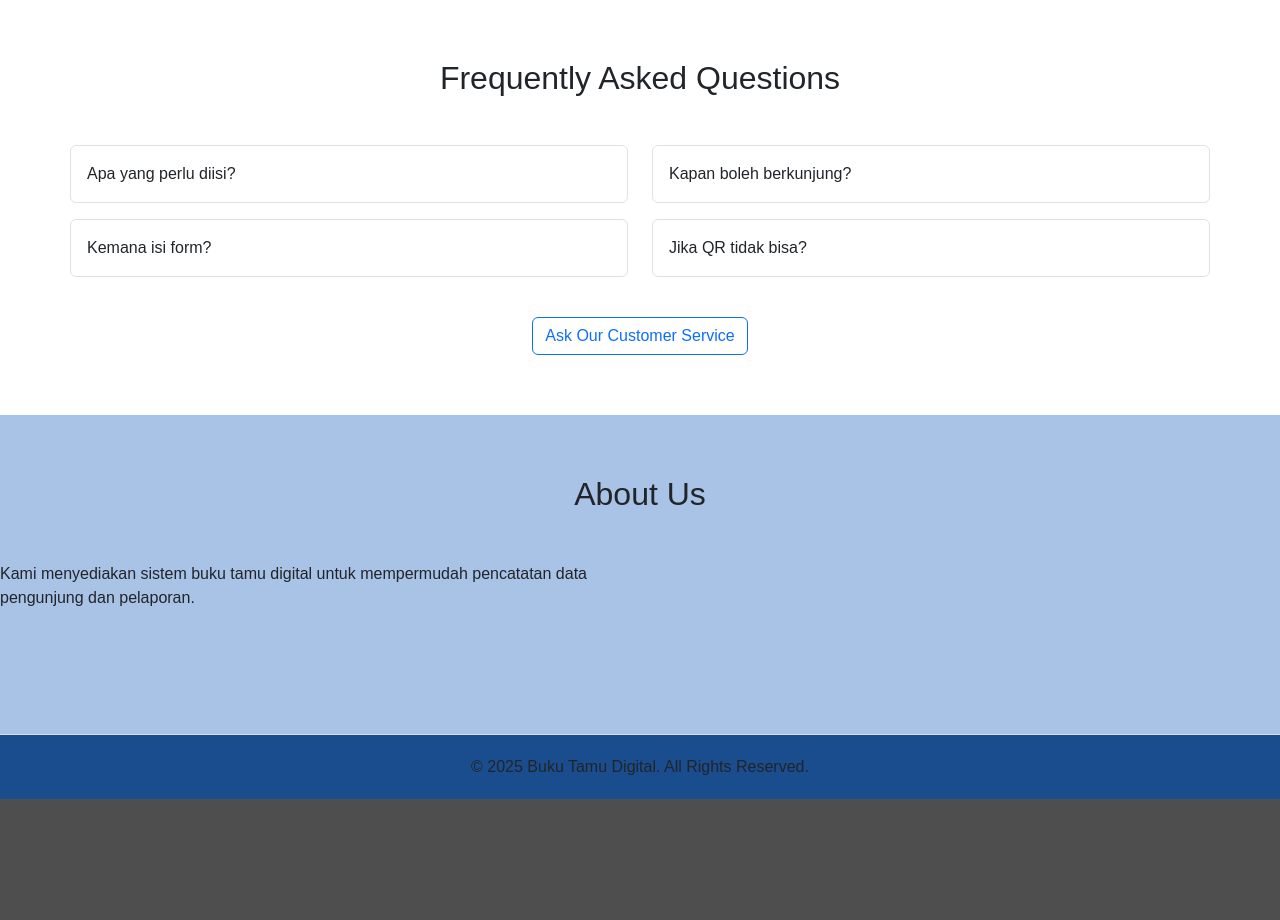
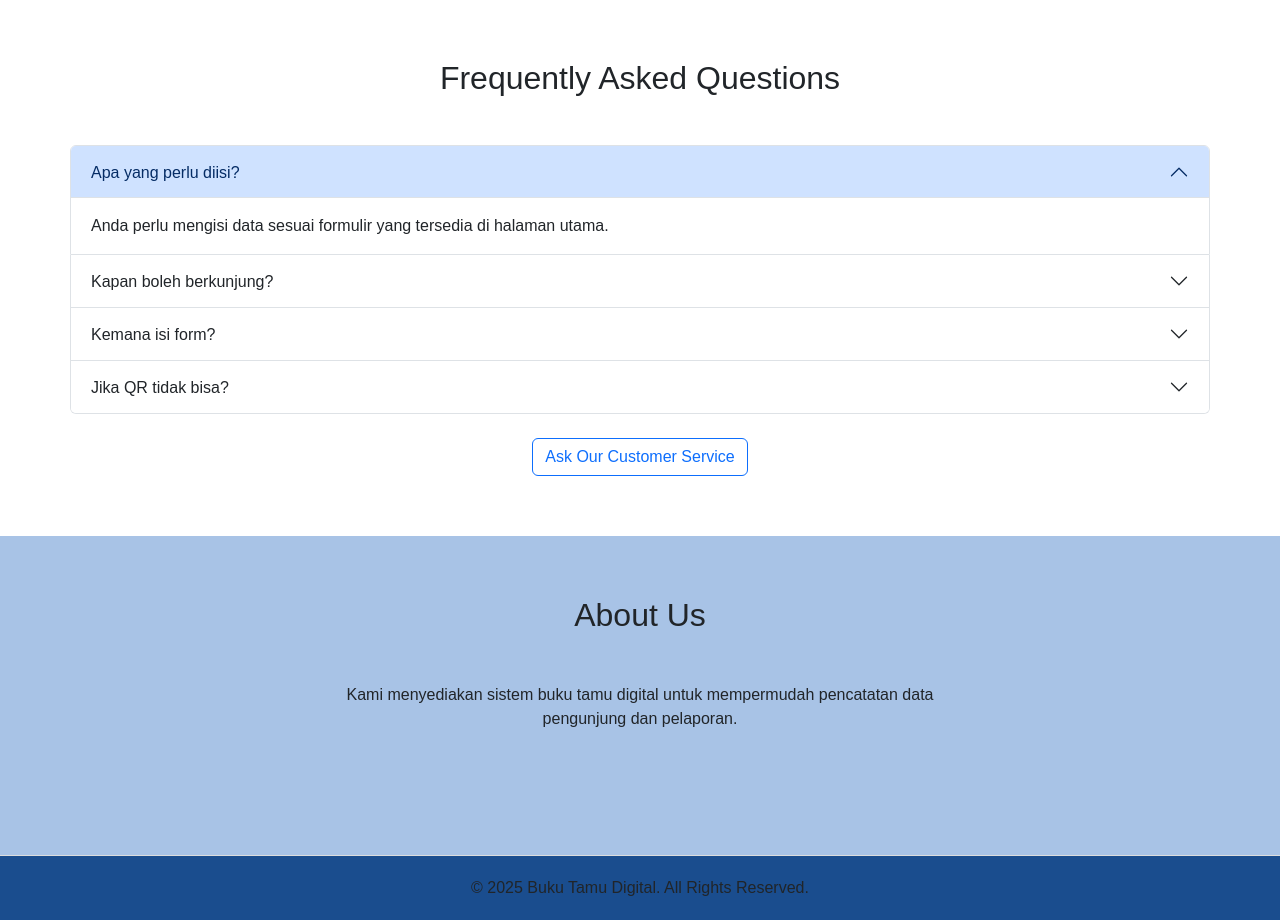
Before and after one commit to NightStarxDs/Buku-Tamu-Tatat-Usaha, a PHP site: page /landing.php in a window 1280 px wide. Shown: the part 873-1793 px from the top of the page. Before the commit the page ends 1672 px from the top, so only its background shows below. Run offline with PHP 8.4, Linux system fonts and the light colour scheme.

Commit message:
perbaikan pada beberapa bagian

```diff
--- a/landing.php
+++ b/landing.php
@@ -13,7 +13,7 @@
     }
     header {
       background-color: #3e7bcb;
-      border-bottom: 2px solid #f9f9f9;
+      border-bottom: 2px solid #3e7bcb;
 
     }
     .logo-text {
@@ -40,6 +40,11 @@
       border-top: 1px solid #ddd;
       padding: 20px;
     }
+
+    html {
+  scroll-behavior: smooth;
+}
+
   </style>
 </head>
 <body>
@@ -51,9 +56,9 @@
     <span class="">BukuTamu Digital</span>
   </div>
   <nav>
-    <a href="#home" class="btn btn-outline-danger mx-1">Home</a>
-    <a href="#faq" class="btn btn-outline-danger mx-1">FAQ</a>
-    <a href="#about" class="btn btn-outline-danger mx-1">About Us</a>
+    <a href="#home" class="btn btn-outline-white mx-1">Home</a>
+    <a href="#faq" class="btn btn-outline-white mx-1">FAQ</a>
+    <a href="#about" class="btn btn-outline-white mx-1">About Us</a>
     <a href="form.php" class="btn btn-outline-warning mx-1">Login</a>
   </nav>
 </header>
@@ -78,30 +83,73 @@
 <!-- FAQ SECTION -->
 <section id="faq" class="faq-section container">
   <h2 class="text-center mb-5">Frequently Asked Questions</h2>
-  <div class="row">
-    <div class="col-md-6 mb-3">
-      <div class="p-3 border rounded">Apa yang perlu diisi?</div>
+
+  <div class="accordion" id="faqAccordion">
+
+    <div class="accordion-item">
+      <h2 class="accordion-header" id="headingOne">
+        <button class="accordion-button" type="button" data-bs-toggle="collapse" data-bs-target="#collapseOne" aria-expanded="true" aria-controls="collapseOne">
+          Apa yang perlu diisi?
+        </button>
+      </h2>
+      <div id="collapseOne" class="accordion-collapse collapse show" aria-labelledby="headingOne" data-bs-parent="#faqAccordion">
+        <div class="accordion-body">
+          Anda perlu mengisi data sesuai formulir yang tersedia di halaman utama.
+        </div>
+      </div>
     </div>
-    <div class="col-md-6 mb-3">
-      <div class="p-3 border rounded">Kapan boleh berkunjung?</div>
+
+    <div class="accordion-item">
+      <h2 class="accordion-header" id="headingTwo">
+        <button class="accordion-button collapsed" type="button" data-bs-toggle="collapse" data-bs-target="#collapseTwo" aria-expanded="false" aria-controls="collapseTwo">
+          Kapan boleh berkunjung?
+        </button>
+      </h2>
+      <div id="collapseTwo" class="accordion-collapse collapse" aria-labelledby="headingTwo" data-bs-parent="#faqAccordion">
+        <div class="accordion-body">
+          Kunjungan dapat dilakukan pada jam operasional yang telah ditentukan.
+        </div>
+      </div>
     </div>
-    <div class="col-md-6 mb-3">
-      <div class="p-3 border rounded">Kemana isi form?</div>
+
+    <div class="accordion-item">
+      <h2 class="accordion-header" id="headingThree">
+        <button class="accordion-button collapsed" type="button" data-bs-toggle="collapse" data-bs-target="#collapseThree" aria-expanded="false" aria-controls="collapseThree">
+          Kemana isi form?
+        </button>
+      </h2>
+      <div id="collapseThree" class="accordion-collapse collapse" aria-labelledby="headingThree" data-bs-parent="#faqAccordion">
+        <div class="accordion-body">
+          Form yang sudah diisi akan otomatis dikirim ke sistem kami untuk diproses.
+        </div>
+      </div>
     </div>
-    <div class="col-md-6 mb-3">
-      <div class="p-3 border rounded">Jika QR tidak bisa?</div>
+
+    <div class="accordion-item">
+      <h2 class="accordion-header" id="headingFour">
+        <button class="accordion-button collapsed" type="button" data-bs-toggle="collapse" data-bs-target="#collapseFour" aria-expanded="false" aria-controls="collapseFour">
+          Jika QR tidak bisa?
+        </button>
+      </h2>
+      <div id="collapseFour" class="accordion-collapse collapse" aria-labelledby="headingFour" data-bs-parent="#faqAccordion">
+        <div class="accordion-body">
+          Silakan hubungi admin atau gunakan form manual sebagai alternatif.
+        </div>
+      </div>
     </div>
+
   </div>
+
   <div class="text-center mt-4">
     <a href="contact.php" class="btn btn-outline-primary">Ask Our Customer Service</a>
   </div>
 </section>
 
 <!-- ABOUT US SECTION -->
-<section id="about" class="about-section container-fluid" style="background-color: #a8c3e6;">
+<section id="about" class="about-section container-fluid text-center" style="background-color: #a8c3e6;">
   <h2 class="text-center mb-5">About Us</h2>
 
-  <div class="row align-items-center mb-5">
+  <div class="row align-items-center justify-content-center mb-5">
     <div class="col-md-6">
       <p>Kami menyediakan sistem buku tamu digital untuk mempermudah pencatatan data pengunjung dan pelaporan.</p>
     </div>
@@ -113,5 +161,8 @@
   &copy; 2025 Buku Tamu Digital. All Rights Reserved.
 </footer>
 
+<script src="https://cdn.jsdelivr.net/npm/bootstrap@5.3.3/dist/js/bootstrap.bundle.min.js"></script>
+
+
 </body>
 </html>
```
Also changed, not shown: contact.php (+36 -13 lines), tamu.php (+29 -15 lines).
